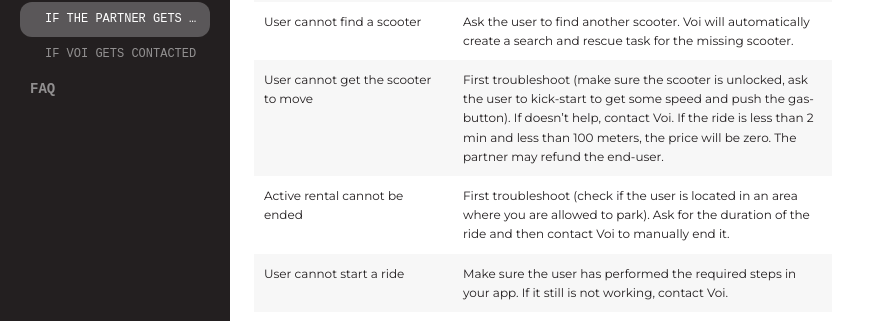
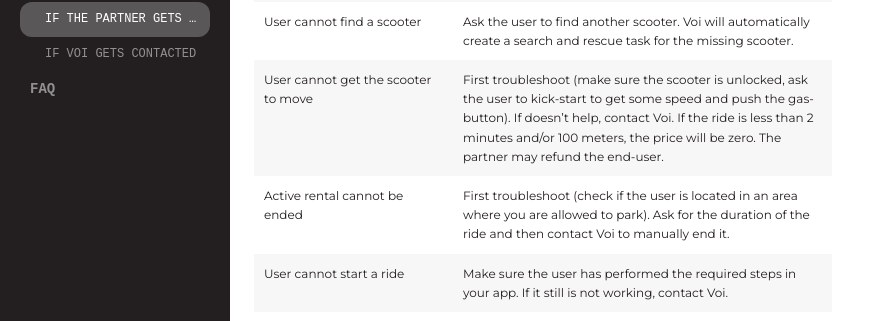
Before and after one commit to voi-api/voi-api.github.io, a Jekyll site: the page built from customer-support.md, in a window 1280 px wide and 900 px high, scrolled down 3351 px. Shown: the part 188-509 px from the top of the window, without its empty margins (0-882 px from the left). Built offline with Jekyll 4.4.1, drawn with Linux system fonts in a browser that asks for light colours; some web fonts are replaced.

Commit message:
Update customer-support.md

```diff
--- a/customer-support.md
+++ b/customer-support.md
@@ -87,7 +87,7 @@ Examples of insignificant issues: not working bell, no kickstand, slow Internet
 |---|---|
 |Reserved wrong scooter/couldn't be found/is damaged|Can’t happen, since you cannot book a Voi.|
 |User cannot find a scooter|Ask the user to find another scooter. Voi will automatically create a search and rescue task for the missing scooter.|
-|User cannot get the scooter to move|First troubleshoot (make sure the scooter is unlocked, ask the user to kick-start to get some speed and push the gas-button). If doesn't help, contact Voi. If the ride is less than 2 min and less than 100 meters, the price will be zero. The partner may refund the end-user.|
+|User cannot get the scooter to move|First troubleshoot (make sure the scooter is unlocked, ask the user to kick-start to get some speed and push the gas-button). If doesn't help, contact Voi. If the ride is less than 2 minutes and/or 100 meters, the price will be zero. The partner may refund the end-user.|
 |Active rental cannot be ended|First troubleshoot (check if the user is located in an area where you are allowed to park). Ask for the duration of the ride and then contact Voi to manually end it.|
 |User cannot start a ride|Make sure the user has performed the required steps in your app. If it still is not working, contact Voi.|
 |The scooter is located outside of the Voi business area with an active rental|Ask the user to go back to the operational area and warn about the possibility of additional fees (25 Euro or higher). If the user doesn't want to go back, forward the case to Voi. We charge the user 25€ extra as a part of the end-ride (it will be invoiced by the partner at the end of the ride).|
```
